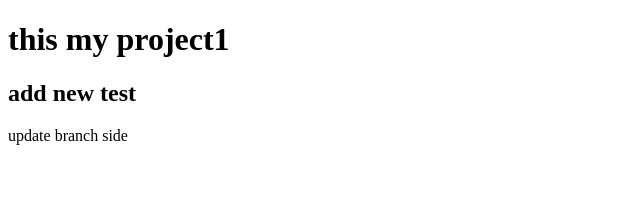
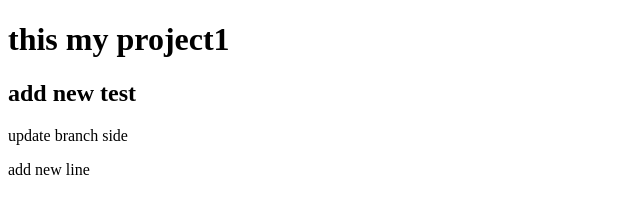
Before and after one commit to mohdalbeedtechcampus/techcampus-project, a plain HTML site: page index.html in a window 1280 px wide. Shown: the whole page, without its empty margins (0-640 px from the left). Drawn offline with Linux system fonts and the light colour scheme.

Commit message:
add new line

```diff
--- a/index.html
+++ b/index.html
@@ -10,5 +10,7 @@
 <h1> this my project1</h1>
 <h2>add new test</h2>
 <p>update branch side</p>
+<p2>add new line</p2>
+
 </body>
 </html>
```
